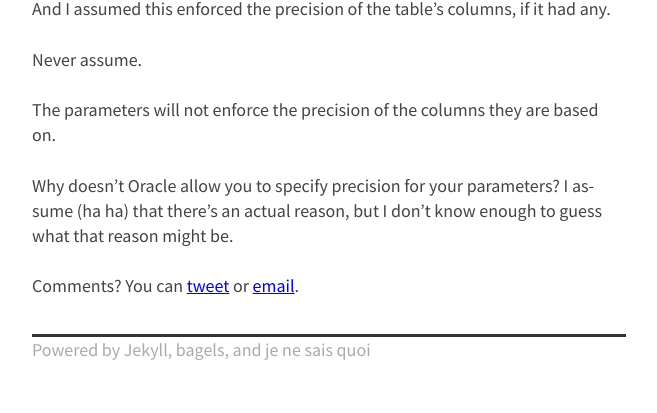
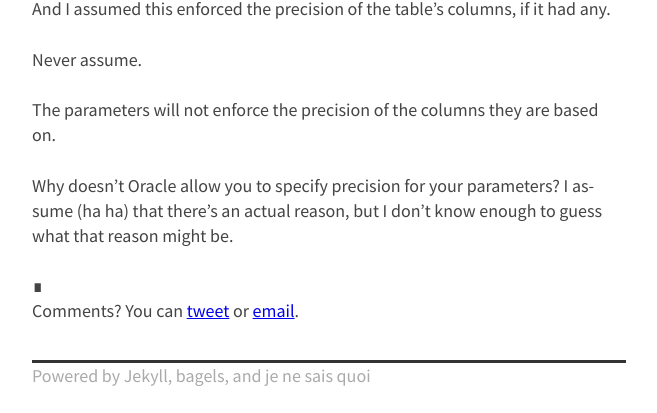
Before and after one commit to briankoser/kotangent-jekyll, a Jekyll site: the page built from _posts/2013-08-22-oracle-parameter-precision.md, in a window 1280 px wide, cut to the strip 627-1040 px from the top of the page. Shown: the whole strip, without its empty margins (311-968 px from the left). Built offline with Jekyll 4.4.1, drawn with Linux system fonts in a browser that asks for light colours; Markdown is read by kramdown in place of the engine named in the settings; before the commit the page ends 1015 px from its top, so only the background shows below that.

Commit message:
Include a halmos (tombstone) at the end of post
https://en.wikipedia.org/wiki/Mathematical_proof#Ending_a_proof

```diff
--- a/_layouts/post.html
+++ b/_layouts/post.html
@@ -6,7 +6,7 @@ layout: default
 <p class="post-date">{{ page.date | date: "%Y-%m-%d" }}</p>
 
 <div class="post hyphenate">
-    {{ content }}
+    {{ content }}∎
 </div>
 
 <div id="comments">
```
